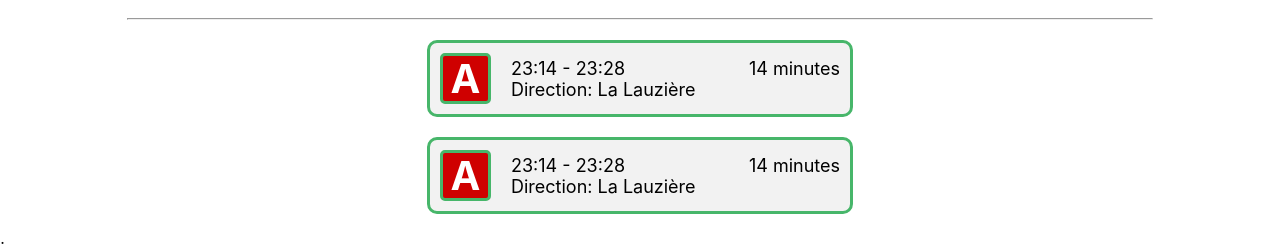
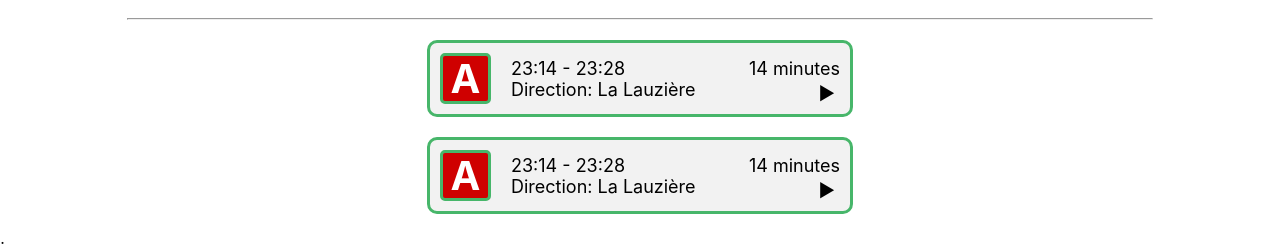
Before and after one commit to QuentinRCR/shuttle-time-display, a React (Create React App) app: page / in a window 1280 px wide. Shown: the part 473-719 px from the top of the page. Built offline with nearby package versions, Linux system fonts and the light colour scheme.

Commit message:
add arrow to show response box is expendable

```diff
--- a/src/components/resultBox.js
+++ b/src/components/resultBox.js
@@ -26,6 +26,7 @@ function ResultBox(stopDetails) {
                     </p>
                     <p className="direction">Direction: La Lauzière</p>
                 </p>
+                <div className="arrow">{expanded ?  '▼': '▶' }</div> {/*arrow to show that the box is expendable */}
             </div>
 
 
--- a/src/components/resultBox.scss
+++ b/src/components/resultBox.scss
@@ -15,6 +15,7 @@
 
 
     .mainbox {
+        position: relative;
         display: flex;
         align-items: center;
         width: 100%;
@@ -30,6 +31,12 @@
 
             }
 
+        }
+
+        .arrow{
+            position: absolute;
+            bottom:0px;
+            right:5px;
         }
     }
 
```
